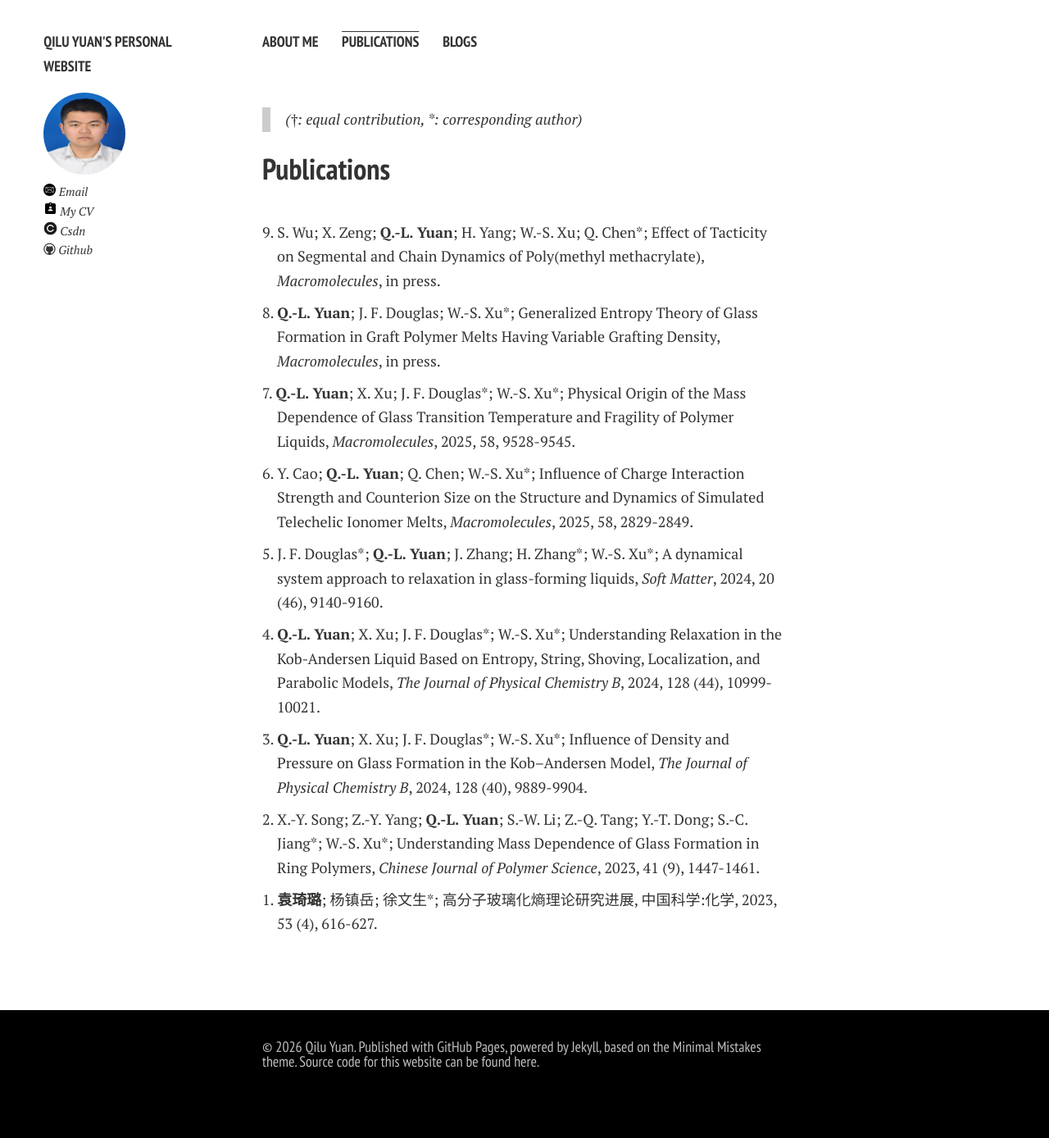
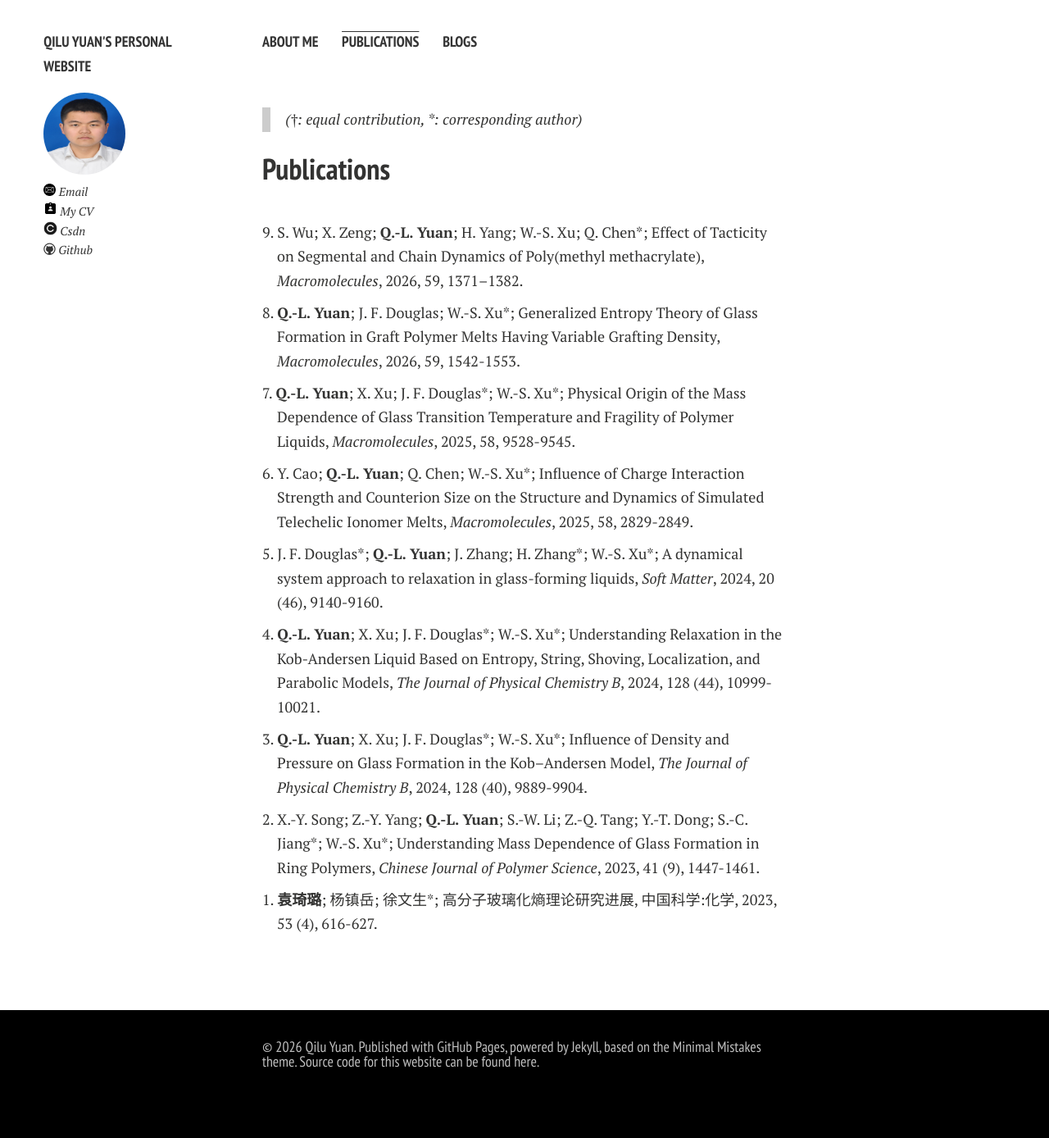
Before and after one commit to Qilu-Yuan/Qilu-Yuan.github.io, a Jekyll site: the page built from publications.md, in a window 1280 px wide. Shown: the whole page at 82% size. Built offline with Jekyll 4.4.1, drawn with Linux system fonts in a browser that asks for light colours; nearby versions of some CDN libraries; comment, search, counter and statistics services are not loaded; a style sheet for code colours, icons or effects is not loaded.

Commit message:
Update publications.md

```diff
--- a/publications.md
+++ b/publications.md
@@ -33,9 +33,9 @@ title: Publications
 
   <br>
 
-  <p class="publication">9. S. Wu; X. Zeng; <b>Q.-L. Yuan</b>; H. Yang; W.-S. Xu; Q. Chen*; Effect of Tacticity on Segmental and Chain Dynamics of Poly(methyl methacrylate), <i>Macromolecules</i>, in press.</p>
+  <p class="publication">9. S. Wu; X. Zeng; <b>Q.-L. Yuan</b>; H. Yang; W.-S. Xu; Q. Chen*; Effect of Tacticity on Segmental and Chain Dynamics of Poly(methyl methacrylate), <i>Macromolecules</i>, 2026, 59, 1371–1382.</p>
 
-  <p class="publication">8. <b>Q.-L. Yuan</b>; J. F. Douglas; W.-S. Xu*; Generalized Entropy Theory of Glass Formation in Graft Polymer Melts Having Variable Grafting Density, <i>Macromolecules</i>, in press.</p>
+  <p class="publication">8. <b>Q.-L. Yuan</b>; J. F. Douglas; W.-S. Xu*; Generalized Entropy Theory of Glass Formation in Graft Polymer Melts Having Variable Grafting Density, <i>Macromolecules</i>, 2026, 59, 1542-1553.</p>
 
   <p class="publication">7. <b>Q.-L. Yuan</b>; X. Xu; J. F. Douglas*; W.-S. Xu*; Physical Origin of the Mass Dependence of Glass Transition Temperature and Fragility of Polymer Liquids, <i>Macromolecules</i>, 2025, 58, 9528-9545.</p>
 
```
